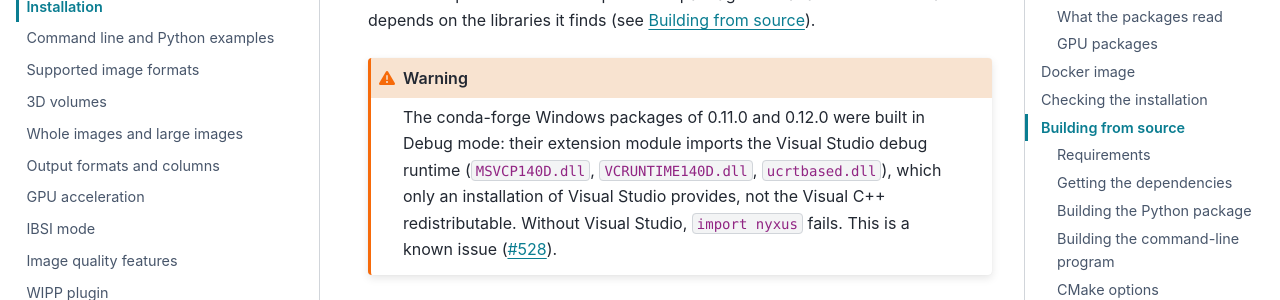
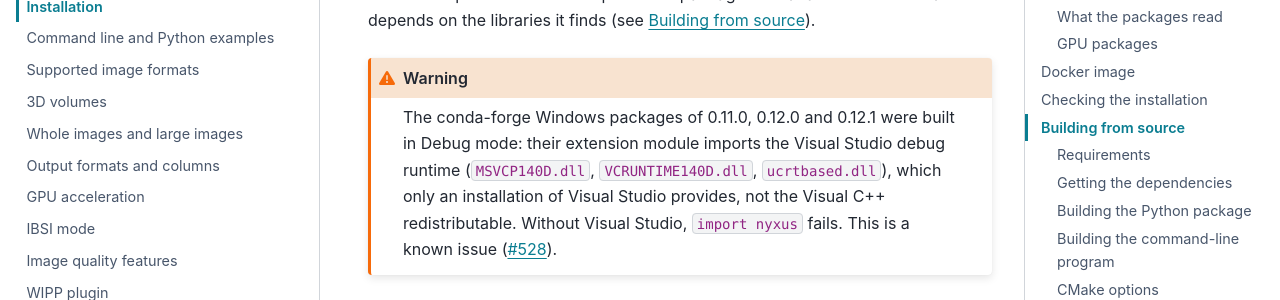
Before and after one commit to PolusAI/nyxus, a Sphinx documentation site: the page built from docs/source/installation.rst, in a window 1280 px wide and 900 px high, scrolled down 1979 px. Shown: the part 153-453 px from the top of the window. Built offline with Sphinx 7.4.7 and the PyData theme 0.15.4, drawn with Linux system fonts in a browser that asks for light colours.

Commit message:
docs: name 0.12.1 among the Debug-built conda-forge Windows packages
The conda-forge win-64 packages of 0.12.1, CPU and CUDA, import the
Visual Studio debug runtime (MSVCP140D.dll, VCRUNTIME140D.dll,
VCRUNTIME140_1D.dll, ucrtbased.dll), as those of 0.11.0 and 0.12.0 do.

```diff
--- a/docs/source/installation.rst
+++ b/docs/source/installation.rst
@@ -91,8 +91,8 @@ libraries it finds (see `Building from source`_).
 
 .. warning::
 
-   The conda-forge Windows packages of 0.11.0 and 0.12.0 were built in Debug mode: their extension
-   module imports the Visual Studio debug runtime (``MSVCP140D.dll``, ``VCRUNTIME140D.dll``,
+   The conda-forge Windows packages of 0.11.0, 0.12.0 and 0.12.1 were built in Debug mode: their
+   extension module imports the Visual Studio debug runtime (``MSVCP140D.dll``, ``VCRUNTIME140D.dll``,
    ``ucrtbased.dll``), which only an installation of Visual Studio provides, not the Visual C++
    redistributable. Without Visual Studio, ``import nyxus`` fails. This is a known issue
    (`#528 <https://github.com/PolusAI/nyxus/issues/528>`__).
```
Also changed, not shown: README.md (+2 -2 lines).
